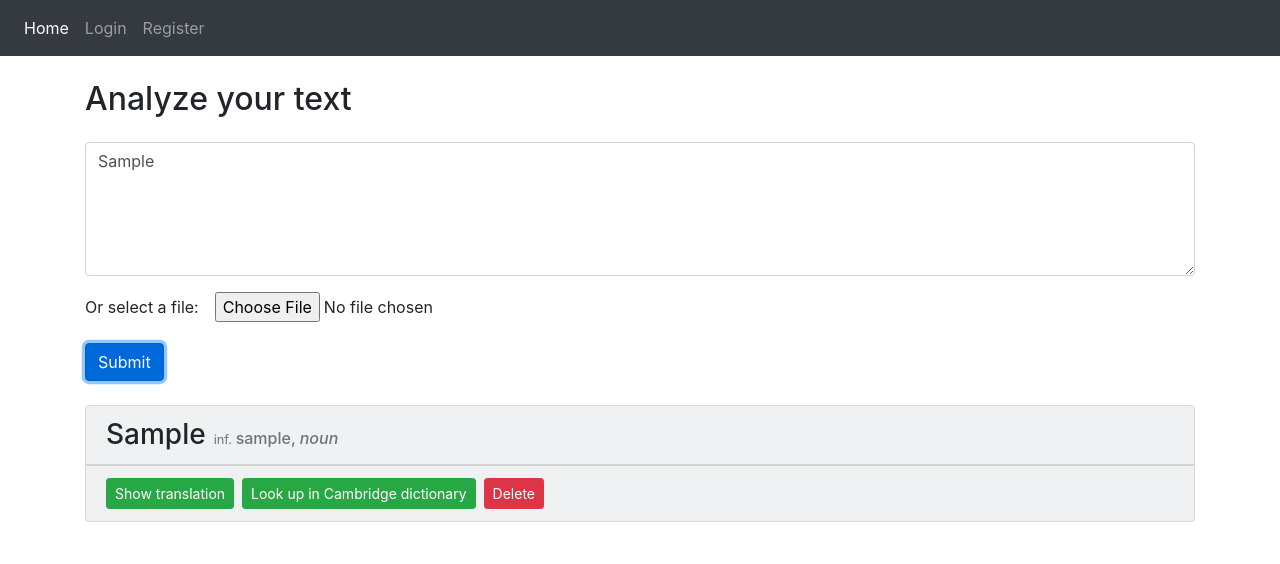
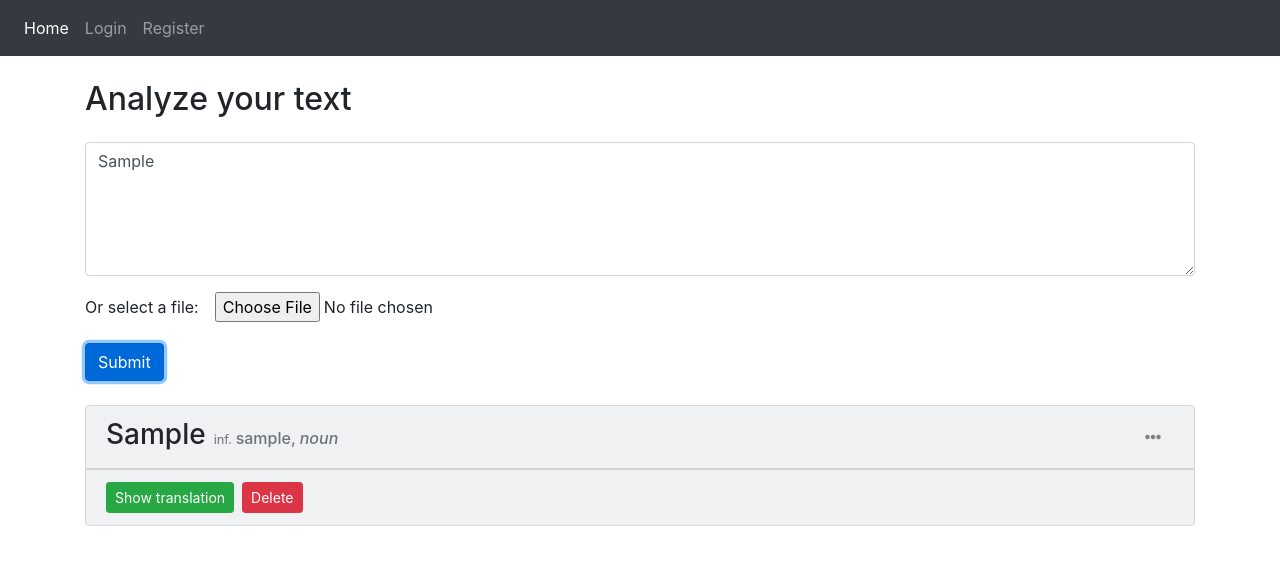
Before and after one commit to AnnaWithTwoN/word-extractor, a React (Create React App) app: page / in a window 1280 px wide. Both pictures are taken after typing "Sample" into the empty fields and a click on the input 124 px from the left and 362 px from the top of the page. Shown: the top 564 px of the page. Built offline with nearby package versions, Linux system fonts and the light colour scheme; no server answers.

Commit message:
added dropdown menu for word card

```diff
--- a/src/components/WordCard.js
+++ b/src/components/WordCard.js
@@ -40,6 +40,17 @@ class WordCard extends React.Component {
                             { this.props.word.part_of_speech }
                         </span>
                     </span>
+                    <button
+                        id="dropdownMenuButton"
+                        className="btn float-right"
+                        data-toggle="dropdown"
+                        aria-haspopup="true"
+                        aria-expanded="false">
+                            <i className="fas fa-ellipsis-h" style={{color: "grey"}}></i>
+                    </button>
+                    <div className="dropdown-menu" aria-labelledby="dropdownMenuButton">
+                        <a className="dropdown-item" href={ `https://dictionary.cambridge.org/dictionary/english/${this.props.word.infinitive}` }>Look up in Cambridge dictionary</a>
+                    </div>
                 </div>
                 <div className="card-body"
                     style={{ display: this.state.translation === '' ? "none" : "block"}}>
@@ -47,7 +58,6 @@ class WordCard extends React.Component {
                 </div>
                 <div className="card-footer">
                     <button className="btn btn-success btn-sm mr-2" onClick={ this.translate.bind(this, this.props.word.infinitive) }>Show translation</button>
-                    <a className="btn btn-success btn-sm mr-2" href={ `https://dictionary.cambridge.org/dictionary/english/${this.props.word.infinitive}` }>Look up in Cambridge dictionary</a>
                     { this.context.user.username !== undefined &&
                         (!this.props.known ?
                         <button className="btn btn-warning btn-sm mr-2" onClick={ this.props.markKnown.bind(this, this.props.word.infinitive) }>I know this word</button> :
```
